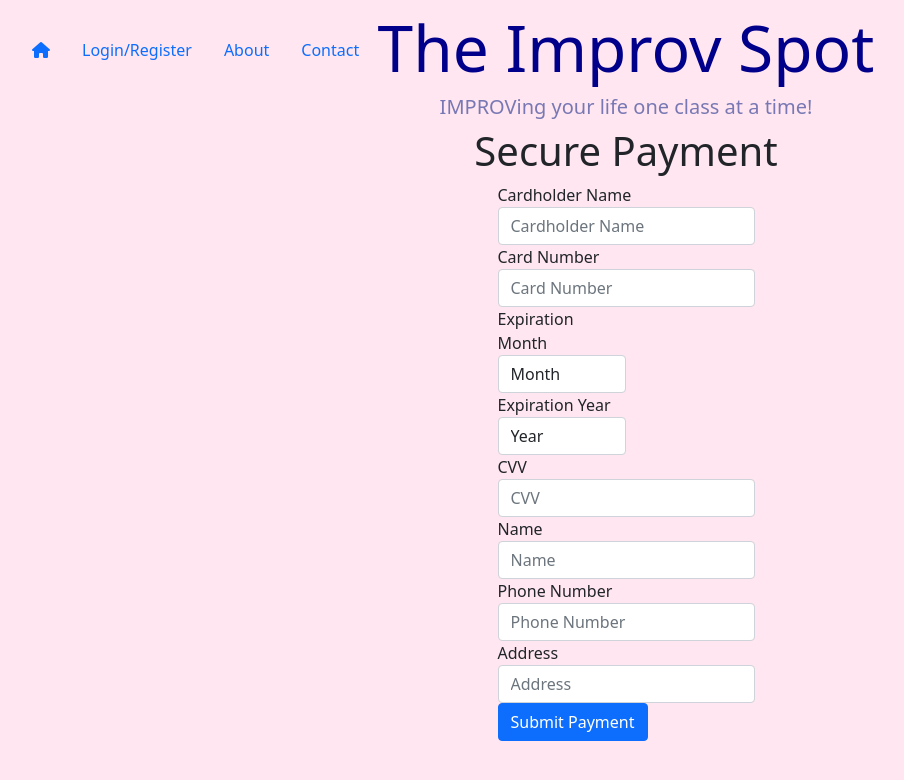
After one commit to SummitKC/406ProjItt2, a Flask app: page /payment in a window 1280 px wide. The commit adds this page. Shown: the top 780 px of the page, without its empty margins (14-918 px from the left). Run offline with Flask 3, Linux system fonts and the light colour scheme; some libraries are stand-ins or nearby versions.

Commit message:
Payment Added

```diff
--- a/app.py
+++ b/app.py
@@ -1,10 +1,11 @@
-from traitlets import default
+import time
 from helpers import login_required, get_key, send_mail
 from datetime import datetime, date
 from functools import wraps
 from flask import Flask, flash, render_template, request, redirect, session, url_for
 from flask_session import Session
 from flask_sqlalchemy import SQLAlchemy
+from sqlalchemy.orm.attributes import flag_modified
 from werkzeug.security import generate_password_hash, check_password_hash
 
 app = Flask(__name__)
@@ -20,18 +21,28 @@ class User(db.Model):
     id = db.Column(db.Integer, primary_key=True, autoincrement=True)
     username = db.Column(db.String(30), unique=True, nullable=False)
     hash = db.Column(db.String, nullable=False)
-    role = db.Column(db.Integer, nullable=False) # 0=member, 1=admin
     name = db.Column(db.String(50), nullable=False)
     phone_number = db.Column(db.String)
     address = db.Column(db.String)
     total_payments = db.Column(db.Integer)
-    current_payment = db.Column(db.Integer)
+    current_payment = db.Column(db.Integer) # how much the user currently pays for a class
     weekly_status = db.Column(db.JSON)  # Storing a dictionary as JSON
 
+    def add_total_payments(self):
+        self.total_payments += self.current_payment
+        db.session.commit()
 
-# TODO remove the hash
+    def update_weekly_status(self, week_number, attendance):
+        if not self.weekly_status:
+            self.weekly_status = {}
+        self.weekly_status[week_number] = (attendance, self.current_payment)
+        flag_modified(self, "weekly_status")
+        db.session.add(self)
+        db.session.commit()
+
+    # TODO remove the hash
     def __repr__(self) -> str:
-        return f'UID: {self.id}, User {self.username}, Hash: {self.hash}| Name: {self.name} | Phone Number: {self.phone_number} | Address: {self.address} |'
+        return f'UID: {self.id}, User {self.username}, Hash: {self.hash}| Name: {self.name} | Phone Number: {self.phone_number} | Address: {self.address} | Status: {self.weekly_status}'
 
 class Admins(db.Model):
 
@@ -53,6 +64,7 @@ class Finances(db.Model):
             self.income_users += amount
         elif type == 'o':
             self.income_other += amount
+        db.session.commit()
 
     def add_expenses(self, amount: int, type: str):
         if type == 'c':
@@ -75,13 +87,44 @@ class Finances(db.Model):
         return
 
     def __repr__(self) -> str:
-        return f'| MM/YYYY: {self.month_year} | Income: {self.calculate_total_income()} | Expenses: {self.calculate_total_expenses()} | Profit: {self.calculate_profit()}'
+        return f'| YYYY/MM/DD: {self.month_year} | Income: {self.calculate_total_income()} | Expenses: {self.calculate_total_expenses()} | Profit: {self.calculate_profit()}'
 
 
 @app.route('/')
 # @login_required <-- TODO uncomment this when everything is done
 def home():
     return render_template('home.html')
+
+@app.route('/payment', methods=['GET', 'POST'])
+def payment():
+    if request.method == 'POST':
+        cardNumber = request.form['card_number']
+        cardNumber = cardNumber.replace('\t', '')[::-1]
+        sumOddDigit = 0
+        sumEvenDigit = 0
+        for number in cardNumber[::2]:
+            sumOddDigit += int(number)
+
+        for number in cardNumber[1::2]:
+            number = int(number) * 2
+            if number > 9:
+                quotient = number // 10
+                remainder = number % 10
+                sumEvenDigit += (quotient + remainder)
+
+            else:
+                sumEvenDigit += number
+
+        total = sumEvenDigit + sumOddDigit
+
+        if total % 10 == 0:
+            flash ('wasd')
+            return redirect('/')
+        else:
+            flash("Please wait")
+            return redirect('/payment')
+
+    return render_template('payment.html')
 
 @app.route('/register', methods=['GET', 'POST'])
 def register():
@@ -96,7 +139,10 @@ def register():
         print(password, confirm_password, name, address, phone_number)
 
         if confirm_password == password:
-            new_user = User(username=username, hash=generate_password_hash(password), role=0, name = name, phone_number = phone_number, address = address)
+            new_user = User(username=username, hash=generate_password_hash(password),
+                            name = name, phone_number = phone_number, address = address,
+                            total_payments=0, current_payment=10, weekly_status={}
+                            )
 
             try:
                 db.session.add(new_user)
@@ -118,24 +164,21 @@ def login():
         username = request.form['username']
         password = request.form['password']
 
-        users = db.session.query(User).filter_by(username=username)
-        # users would only ever have 1 or 0 items. therefore a loop is a quick and easy way to check if user is in db
-        for user in users:
-            if check_password_hash(user.hash, password):
-                session['user_id'] = user.id
-                session['username'] = user.username
-                return redirect('/dashboard')
-
-        #TODO: change this to give a popup notifying the user instead of redirecting them
-        return render_template('error.html', err_msg="Incorrect Username or Password")
+        user = db.session.query(User).filter_by(username=username).first()
+        if user and check_password_hash(user.hash, password):
+            session['user_id'] = user.id
+            session['username'] = user.username
+            return redirect('/')
+        else:
+            #TODO: change this to give a popup notifying the user instead of redirecting them
+            return render_template('error.html', err_msg="Incorrect Username or Password")
     else:
         return render_template('login.html')
 
-@app.route('/dashboard')
-@login_required
-def dashboard():
-    username = session['username']
-    return f"Welcome, {username}! This is your dashboard."
+@app.route('/logout')
+def logout():
+    session.clear()
+    return redirect('/')
 
 @app.route('/admin') # TODO add admin login later
 def yearToDate():
@@ -146,29 +189,56 @@ def yearToDate():
 
     return render_template('adminSide.html', ytdTotal = ytdTotal)
 
-@app.route('/logout')
-def logout():
-    session.pop('username', None)
-    return redirect('/')
+@app.route('/dashboard')
+@login_required
+def dashboard():
+    username = session['username']
+    return f"Welcome, {username}! This is your dashboard."
+
+@app.route('/account', methods=['GET', 'POST'])
+@login_required
+def account():
+    if request.method == 'POST':
+        # payments; week_to_pay = week number, not the amount paid
+        week_to_pay = list(request.form.keys())[0]
+        d = datetime.today()
+        # query both finance and user side
+        finance = db.session.query(Finances).filter_by(month_year=date(d.year, d.month, 1)).first()
+        user = db.session.query(User).filter_by(username=session['username']).first()
+        # finance side
+        finance.addUserIncome(user.current_payment, 'u')
+        # user side
+        user.total_payments += user.current_payment
+        user.update_weekly_status(week_to_pay, 'attended')
+
+        return render_template('account.html', weeks=[1,2,3,4], payment=user.current_payment)
+    else:
+        # TODO: update to use render_template(account.html) when ready
+        return render_template('account.html', weeks=[1,2,3,4], payment=session['payment'])
+
+@app.route('/finance')
+def finance():
+    finance_info = db.session.query(Finances).all()
+    return render_template('finance.html', lt_profit=100, lt_income=200, lt_expenses=100, finance_info=finance_info)
 
 @app.route('/test')
 def test():
 
-    d = datetime.today()
+    # d = datetime.today()
     # new_finance = Finances(month_year=date(d.year, d.month, 1),
     #                        income_users=1000, expenses_hall=500)
     # db.session.add(new_finance)
     # db.session.commit()
 
-    ytd = db.session.query(Finances).first()
+    # ytd = db.session.query(Finances).first()
     # print(ytd.month_year.year == mmyy.year and ytd.month_year.month == mmyy.month)
     # print(ytd.month_year, type(ytd.month_year))
     # print(ytd.month_year, date(d.year, d.month, 1), ytd.month_year == date(d.year, d.month, 1))
-    byMonthYear = db.session.query(Finances).filter_by(month_year=date(d.year, d.month, 1)).first()
-    print(byMonthYear)
+    # byMonthYear = db.session.query(Finances).filter_by(month_year=date(d.year, 5, 1)).first()
+    # print(byMonthYear)
 
     users = db.session.query(User).all()
     for user in users:
         print(user.name)
-        print(user.hash)
+        print(user.weekly_status, type(user.weekly_status))
     return render_template('test.html', users=users)
--- a/static/styles.css
+++ b/static/styles.css
@@ -79,3 +79,10 @@ header h2 {
   left: 20px;
   padding: 10px;
 }
+
+.table {
+    table {
+        border: 1px solid;
+        text-align: center;
+      }
+}
--- /dev/null
+++ b/templates/payment.html
@@ -0,0 +1,72 @@
+{% extends "layout.html" %}
+
+{% block title %} Payment {% endblock %}
+
+{% block main %}
+    <div class="center">
+        <h1>Secure Payment</h1>
+        <form method="POST" action="/payment">
+            <div class="form-group">
+                <label for="card_name">Cardholder Name</label>
+                <input type="text" class="form-control" id="card_name" name="card_name" placeholder="Cardholder Name" required>
+            </div>
+
+            <div class="form-group">
+                <label for="card_number">Card Number</label>
+                <input type="text" class="form-control" id="card_number" name="card_number" placeholder="Card Number" required>
+            </div>
+
+            <div class="form-row">
+                <div class="col-md-6">
+                    <label for="expiry_month">Expiration Month</label>
+                    <select class="form-control" id="expiry_month" name="expiry_month" required>
+                        <option value="" disabled selected>Month</option>
+                        <option value="01">01</option>
+                        <option value="02">02</option>
+                        <option value="02">03</option>
+                        <option value="02">04</option>
+                        <option value="02">05</option>
+                        <option value="02">06</option>
+                        <option value="02">07</option>
+                        <option value="02">08</option>
+                        <option value="02">09</option>
+                        <option value="02">10</option>
+                        <option value="02">11</option>
+                        <option value="12">12</option>
+                    </select>
+                </div>
+                <div class="col-md-6">
+                    <label for="expiry_year">Expiration Year</label>
+                    <select class="form-control" id="expiry_year" name="expiry_year" required>
+                        <option value="" disabled selected>Year</option>
+                        {% for year in range(2024, 2034) %}
+                            <option value="{{ year }}">{{ year }}</option>
+                        {% endfor %}
+                    </select>
+                </div>
+            </div>
+
+            <div class="form-group">
+                <label for="cvv">CVV</label>
+                <input type="text" class="form-control" id="cvv" name="cvv" placeholder="CVV" required>
+            </div>
+
+            <div class="form-group">
+                <label for="name">Name</label>
+                <input type="text" class="form-control" id="name" name="name" placeholder="Name" required>
+            </div>
+
+            <div class="form-group">
+                <label for="phone_number">Phone Number</label>
+                <input type="text" class="form-control" id="phone_number" name="phone_number" placeholder="Phone Number" required>
+            </div>
+
+            <div class="form-group">
+                <label for="address">Address</label>
+                <input type="text" class="form-control" id="address" name="address" placeholder="Address" required>
+            </div>
+
+            <input class="btn btn-primary" type="submit" value="Submit Payment">
+        </form>
+    </div>
+{% endblock %}
--- a/templates/test.html
+++ b/templates/test.html
@@ -3,11 +3,12 @@
 {% block title %} Tester {% endblock %}
 
 {% block main %}
-    <h1>Tests</h1>
+    <h1>Member Information</h1>
     <ul>
-        <table>
+        <table class="table">
             <tr>
                 <th>Name</th>
+                <th>Username</th>
                 <th>Address</th>
                 <th>Phone Number</th>
             </tr>
```
Also changed, not shown: templates/account.html (added, +35 -0 lines), templates/finance.html (+9 -27 lines), helpers.py (line endings or trailing spaces), instance/database.db, templates/adminSide.html (line endings or trailing spaces), 4 other files.
